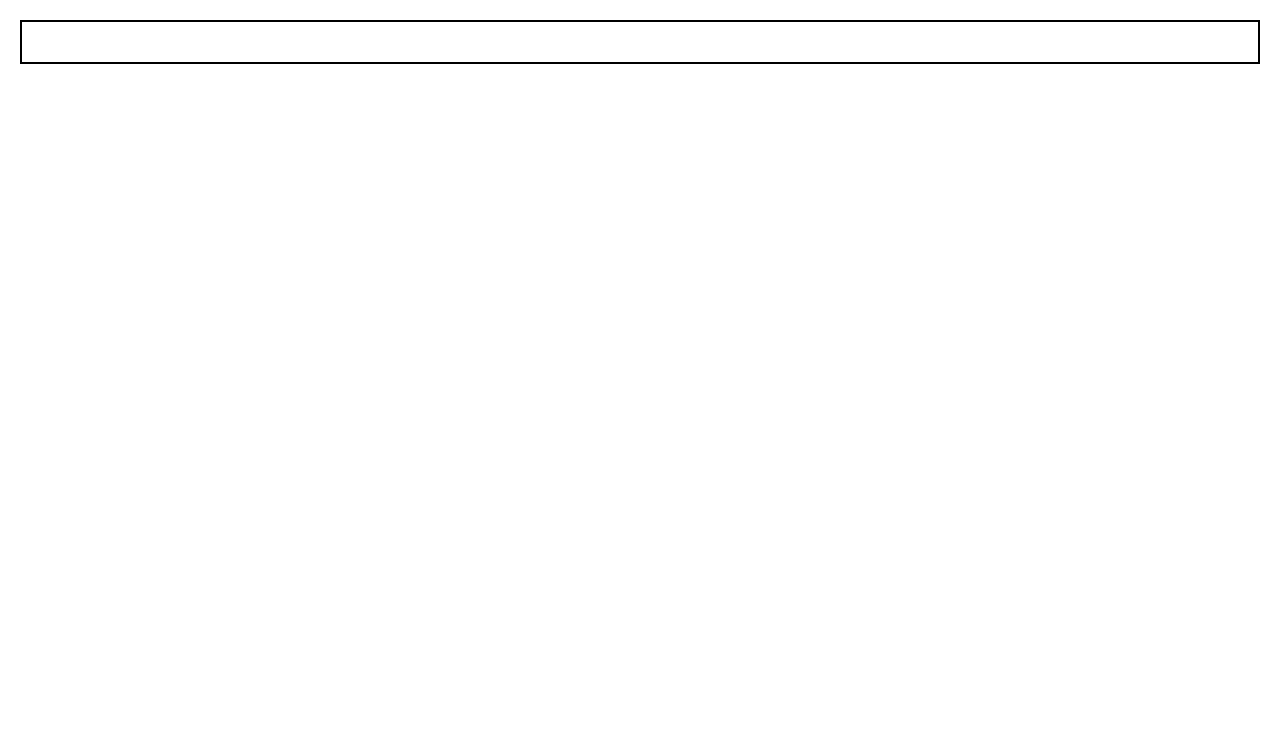
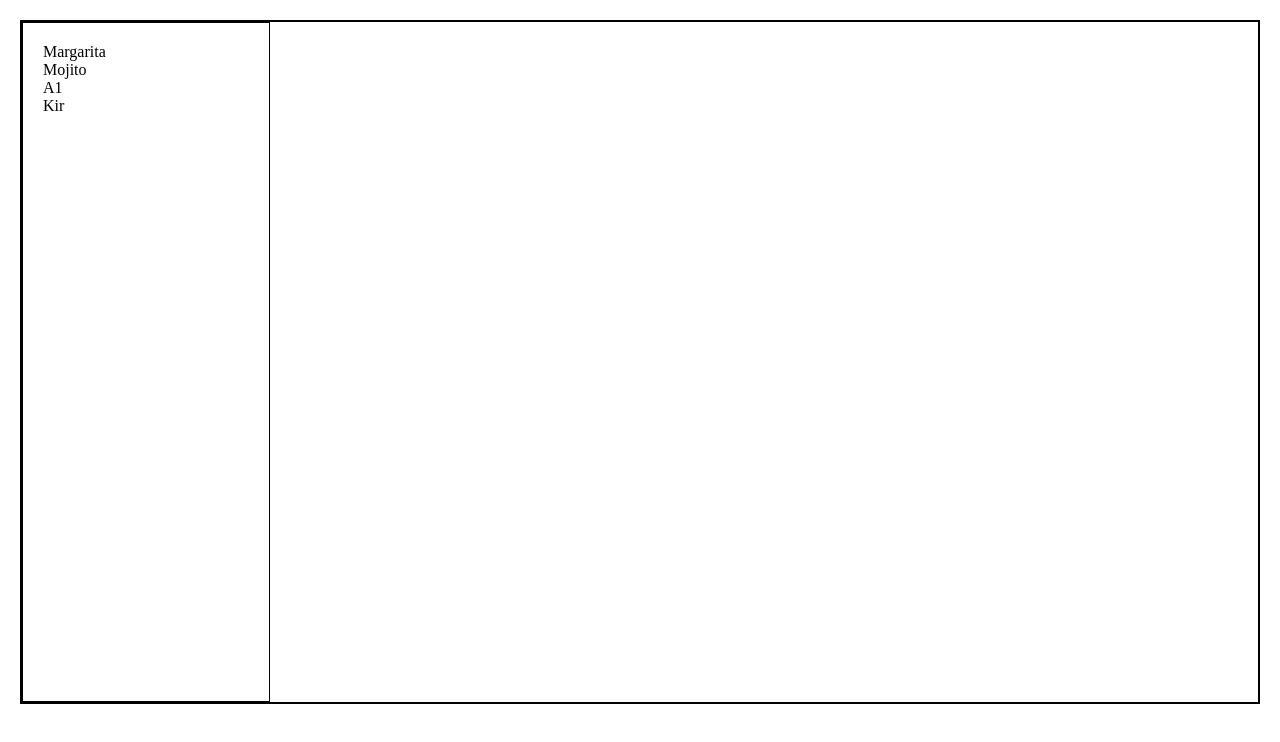
Before and after one commit to alaltru1992/cocktails, a React app: page / in a window 1280 px wide. Shown: the top 742 px of the page. Built offline with nearby package versions, Linux system fonts and the light colour scheme.

Commit message:
markup 2 + fetch

```diff
--- a/src/app/styles/styles.scss
+++ b/src/app/styles/styles.scss
@@ -2,7 +2,6 @@
 .app{
   color: #000;
   background: #FFF;
-  padding: 20px;
   border: black solid 2px;
   margin: 20px;
   display: flex;
--- /dev/null
+++ b/src/consts/index.ts
@@ -0,0 +1,2 @@
+export const COCKTAIL_NAMES = [{name: 'Margarita', code: 'margarita'}, {name: 'Mojito', code: 'mojito'},
+    {name: 'A1', code: 'a1'}, {name: 'Kir', code: 'kir'}]
--- a/src/pages/CocktailPage/styles.module.scss
+++ b/src/pages/CocktailPage/styles.module.scss
@@ -1,3 +1,4 @@
 .cocktail-page{
-
+  height: 85vh;
+  width: 80vw;
 }
--- a/src/pages/Menu/index.tsx
+++ b/src/pages/Menu/index.tsx
@@ -1,6 +1,35 @@
-import classes from './styles.module.scss'
+import {useState} from "react";
+import classes from './styles.module.scss';
+import {COCKTAIL_NAMES} from "consts";
 
 export default () =>{
+
+    const [cocktailData, cocktailDataSet] = useState(null);
+
+    async function getCocktailData(url: string, options?: RequestInit): Promise<any> {
+        try {
+            const response = await fetch(url, options);
+            if (!response.ok) {
+                throw new Error(`HTTP error! status: ${response.status}`);
+            }
+            cocktailDataSet(await response.json());
+        } catch (error) {
+            console.error('Fetch error:', error);
+            throw error;
+        }
+    }
+
     return <div className={classes['menu-page']}>
+        {
+            COCKTAIL_NAMES.map(({name, code}) =>{
+                return(
+                    <div key={name} onClick={() => getCocktailData(`https://www.thecocktaildb.com/api/json/v1/1/search.php?s=<${code}>`)} className={classes['menu-page-item']}>
+                        <span className={classes['menu-page-text']}>
+                            {name}
+                        </span>
+                    </div>
+                )
+            })
+        }
     </div>
 }
--- a/src/pages/Menu/styles.module.scss
+++ b/src/pages/Menu/styles.module.scss
@@ -1,3 +1,17 @@
 .menu-page{
-
+  height: 85vh;
+  width: 20vw;
+  padding-top: 20px;
+  padding-left: 20px;
+  border: black 1px solid;
+  &-item{
+    width: 100%;
+    cursor: pointer;
+    &:active{
+      background: dimgrey;
+    }
+  }
+  &-text{
+    color: #000;
+  }
 }
```
